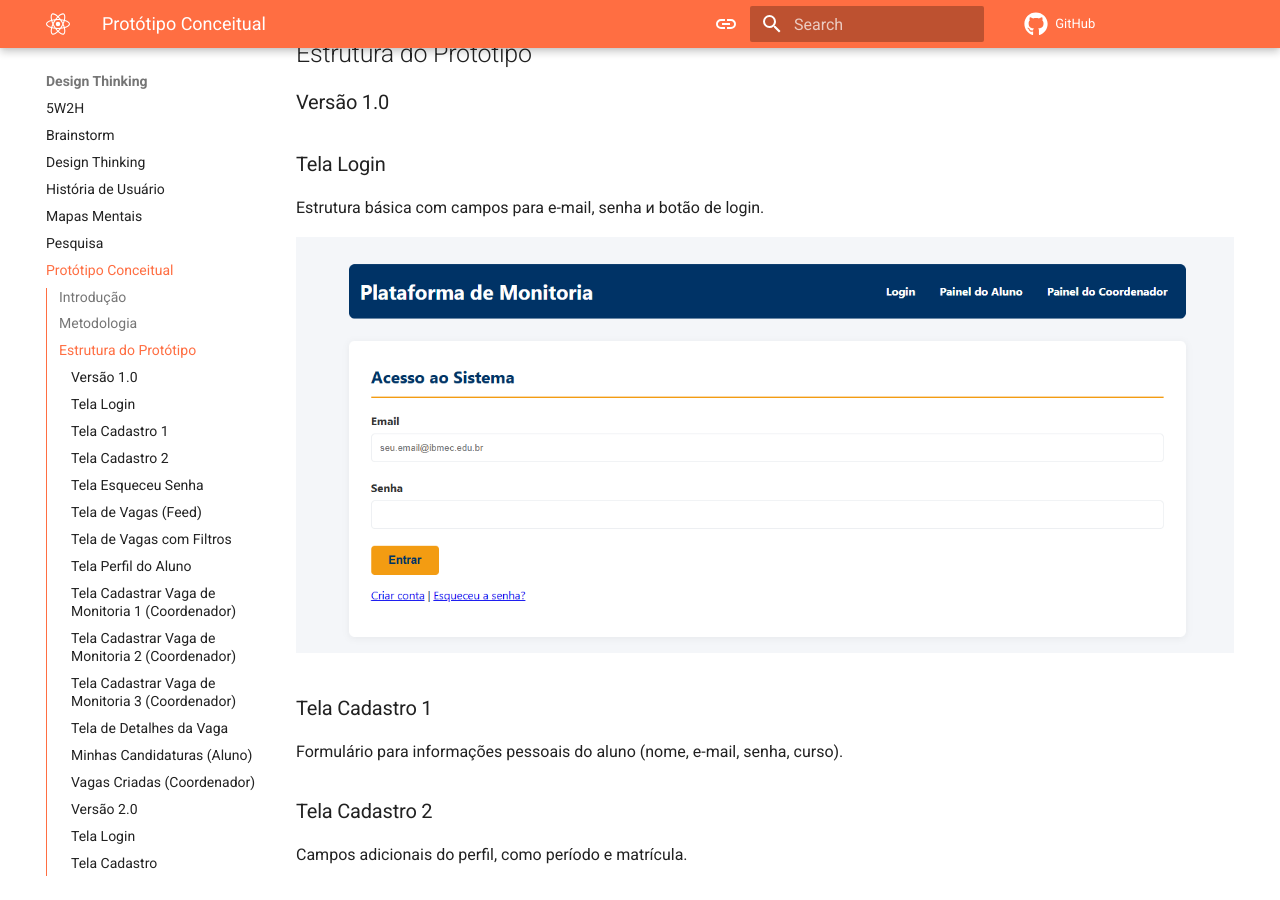
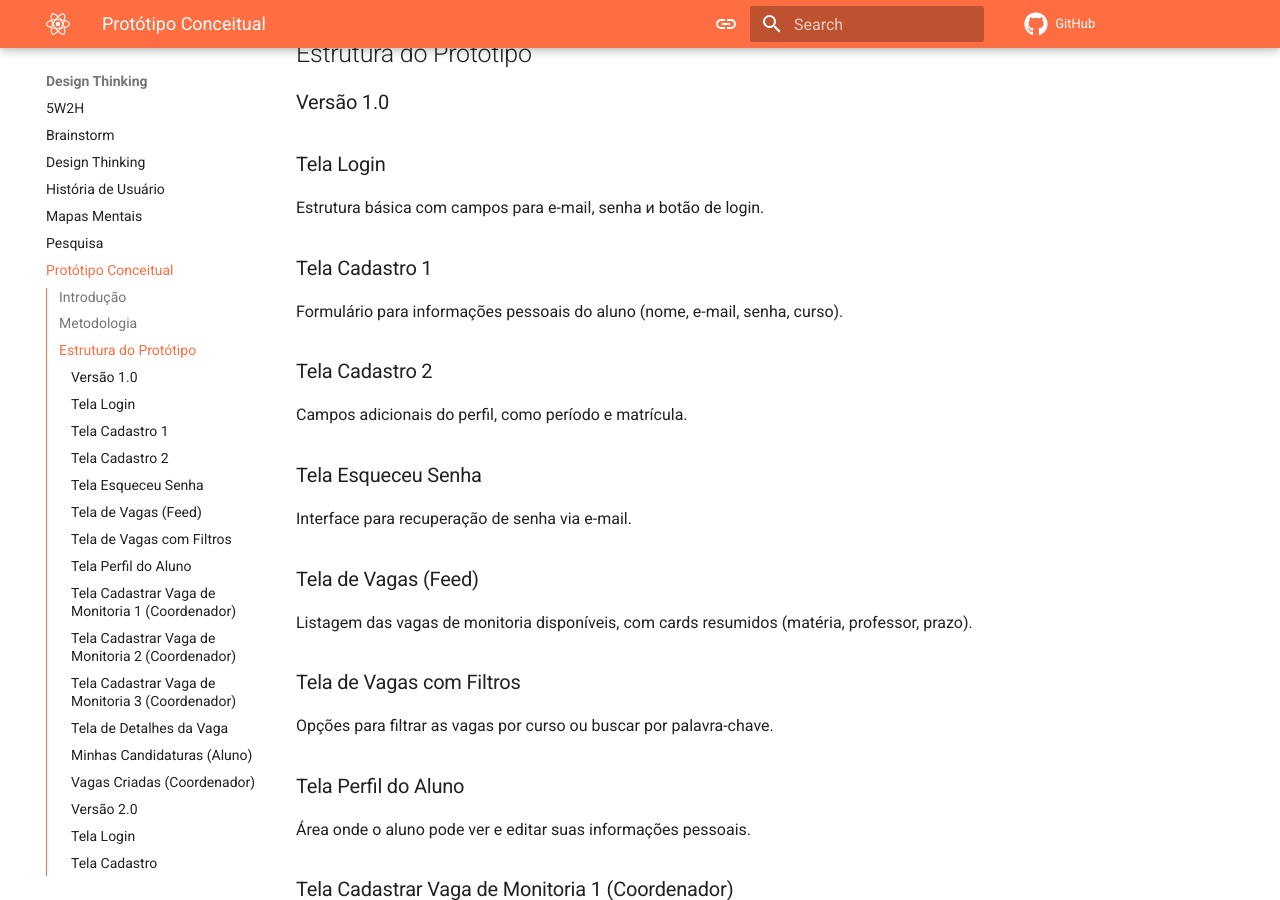
Before and after one commit to Projetos-de-Extensao/PFE_25.2_8002_I, an MkDocs documentation site: the page built from docs/_Design Thinking/prototipo_baixa_fidelidade.md, in a window 1280 px wide and 900 px high, scrolled down 567 px. Built offline with MkDocs 1.6.1 and Material for MkDocs 9.7.7, drawn with Linux system fonts in a browser that asks for light colours; comment, search, counter and statistics services are not loaded.

Commit message:
Voltando atrás de mudança

```diff
--- a/docs/_Design Thinking/prototipo_baixa_fidelidade.md
+++ b/docs/_Design Thinking/prototipo_baixa_fidelidade.md
@@ -21,8 +21,6 @@ Após as fases de pesquisa e ideação, a equipe utilizou o **Google Gemini** pa
 ### Tela Login
 
 Estrutura básica com campos para e-mail, senha и botão de login.
-
-![alt text](image.png)
 
 ### Tela Cadastro 1
 
```
